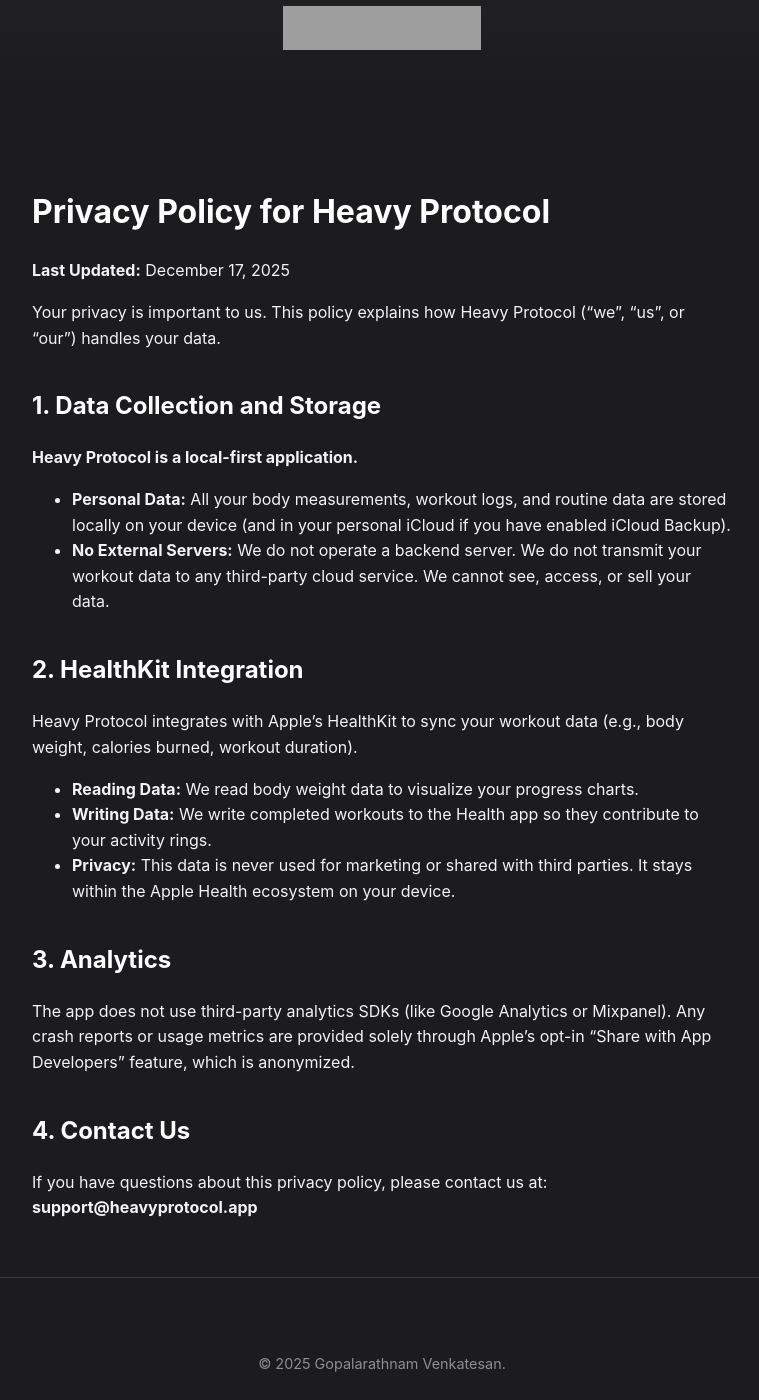
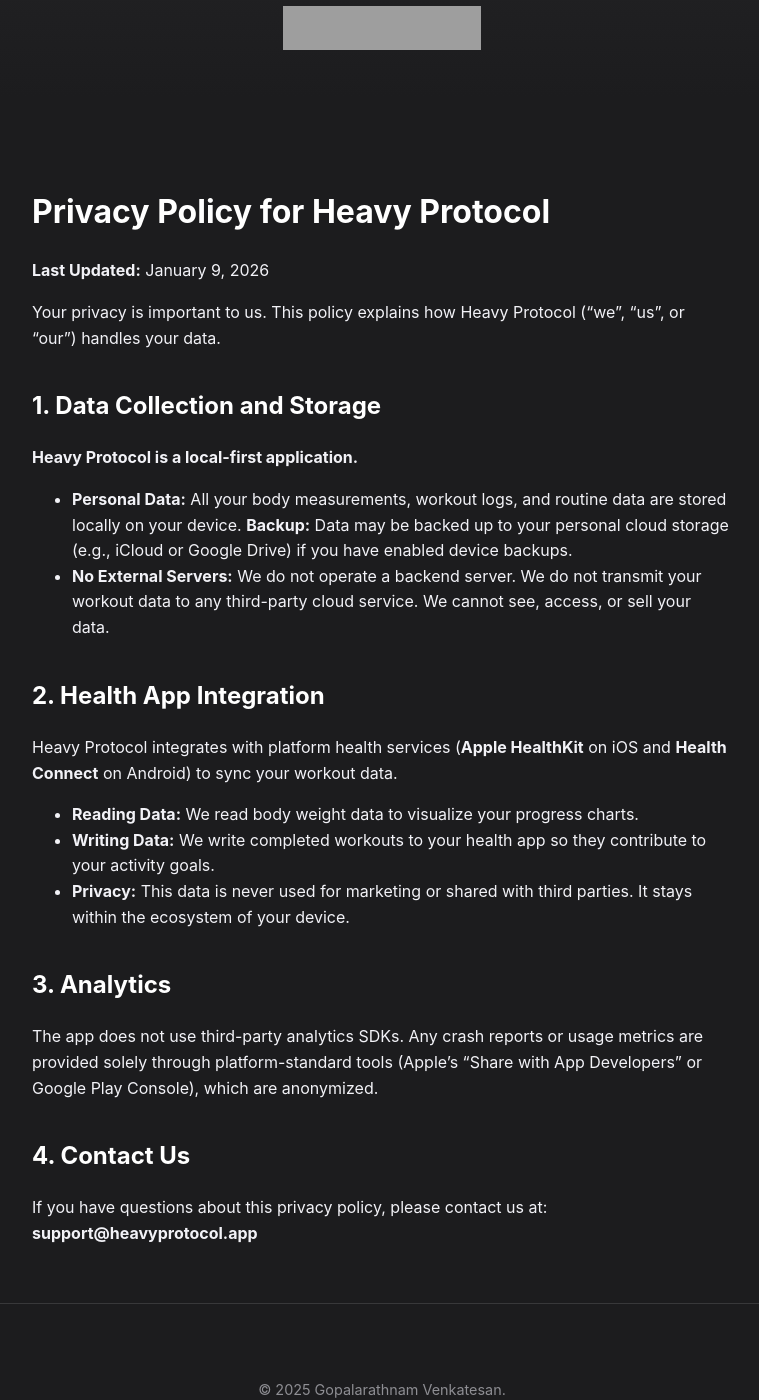
Before and after one commit to g13n/HeavyProtocol.app, a Jekyll site: the page built from privacy.md, in a window 1280 px wide and 1400 px high, scrolled down 321 px, cut to the strip 0-1400 px from the top of the window. Shown: the whole strip, without its empty margins (258-1017 px from the left). Built offline with Jekyll 4.4.1, drawn with Linux system fonts in a browser that asks for light colours; grey boxes are pictures that could not be loaded.

Commit message:
Privacy and support updates
Updated privacy and support to cover both iOS and Android

```diff
--- a/privacy.md
+++ b/privacy.md
@@ -6,23 +6,24 @@ permalink: /privacy/
 
 # Privacy Policy for Heavy Protocol
 
-**Last Updated:** December 17, 2025
+**Last Updated:** January 9, 2026
 
 Your privacy is important to us. This policy explains how Heavy Protocol ("we", "us", or "our") handles your data.
 
 ## 1. Data Collection and Storage
 **Heavy Protocol is a local-first application.**
-* **Personal Data:** All your body measurements, workout logs, and routine data are stored locally on your device (and in your personal iCloud if you have enabled iCloud Backup).
+* **Personal Data:** All your body measurements, workout logs, and routine data are stored locally on your device.
+**Backup:** Data may be backed up to your personal cloud storage (e.g., iCloud or Google Drive) if you have enabled device backups.
 * **No External Servers:** We do not operate a backend server. We do not transmit your workout data to any third-party cloud service. We cannot see, access, or sell your data.
 
-## 2. HealthKit Integration
-Heavy Protocol integrates with Apple’s HealthKit to sync your workout data (e.g., body weight, calories burned, workout duration).
+## 2. Health App Integration
+Heavy Protocol integrates with platform health services (**Apple HealthKit** on iOS and **Health Connect** on Android) to sync your workout data.
 * **Reading Data:** We read body weight data to visualize your progress charts.
-* **Writing Data:** We write completed workouts to the Health app so they contribute to your activity rings.
-* **Privacy:** This data is never used for marketing or shared with third parties. It stays within the Apple Health ecosystem on your device.
+* **Writing Data:** We write completed workouts to your health app so they contribute to your activity goals.
+* **Privacy:** This data is never used for marketing or shared with third parties. It stays within the ecosystem of your device.
 
 ## 3. Analytics
-The app does not use third-party analytics SDKs (like Google Analytics or Mixpanel). Any crash reports or usage metrics are provided solely through Apple’s opt-in "Share with App Developers" feature, which is anonymized.
+The app does not use third-party analytics SDKs. Any crash reports or usage metrics are provided solely through platform-standard tools (Apple’s "Share with App Developers" or Google Play Console), which are anonymized.
 
 ## 4. Contact Us
 If you have questions about this privacy policy, please contact us at:
```
Also changed, not shown: support.md (+5 -5 lines).
